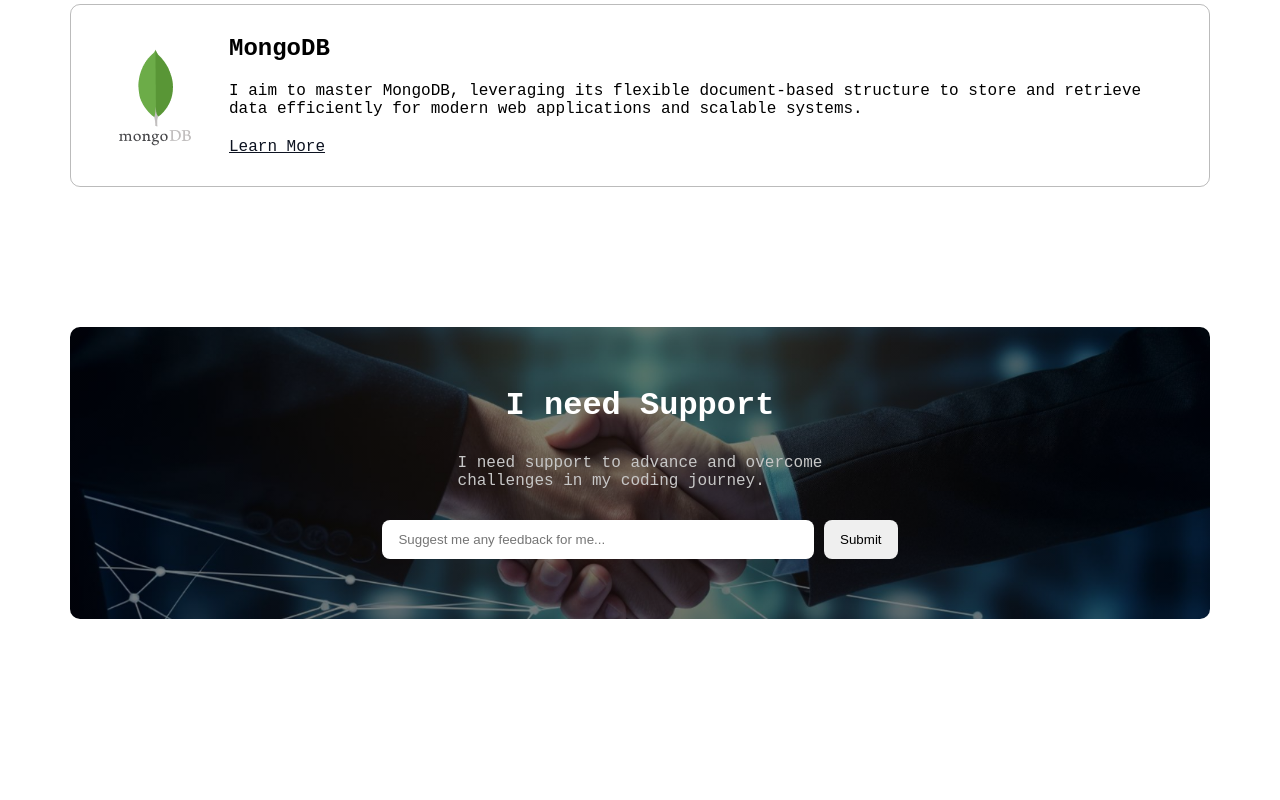
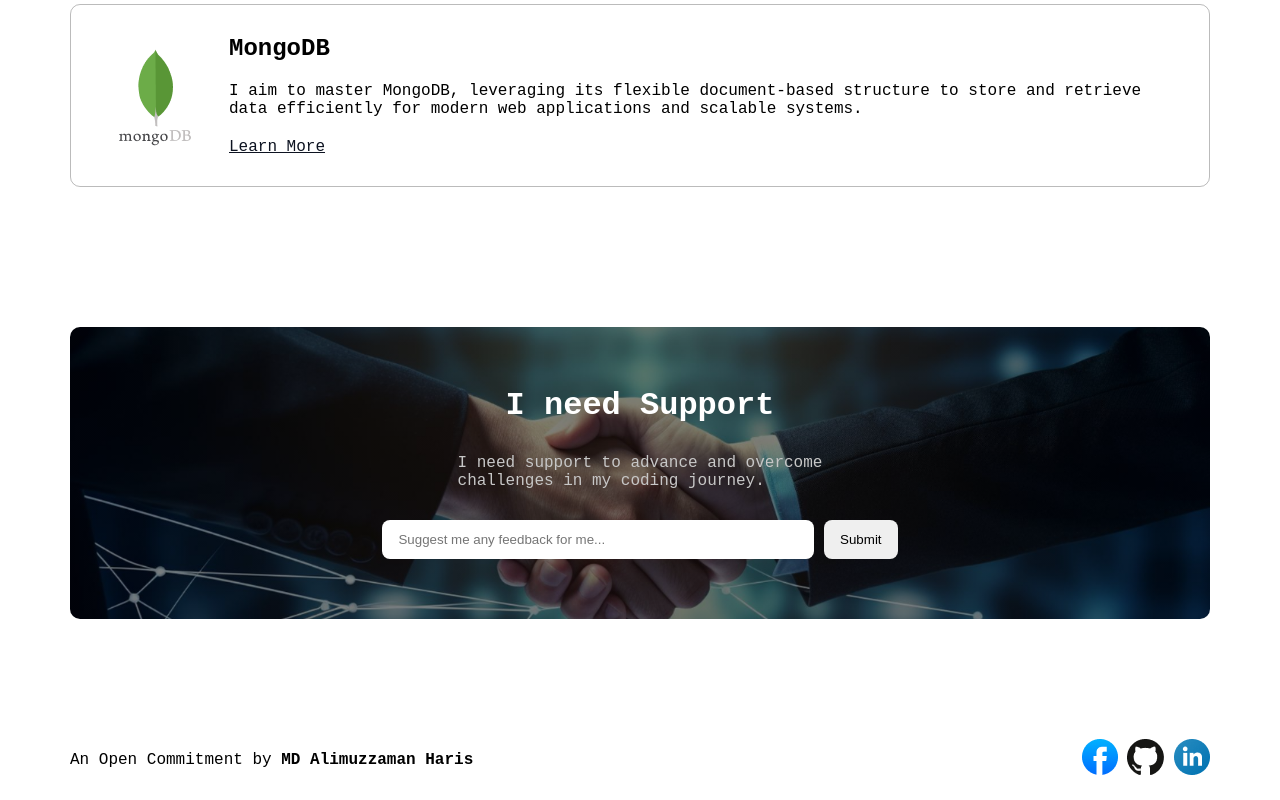
Before and after one commit to Az-Haris/Commitment-by-Haris, a plain HTML site: page index.html in a window 1280 px wide. Shown: the part 4078-4878 px from the top of the page. Before the commit the page ends 4837 px from the top, so only its background shows below. Drawn offline with Linux system fonts and the light colour scheme; a web font is replaced by a local one.

Commit message:
Completed footer and linkup with contact button

```diff
--- a/index.html
+++ b/index.html
@@ -154,5 +154,13 @@
                 </form>
             </section>
     </main>
+    <footer id="footer">
+        <p class="copy">An Open Commitment by <strong>MD Alimuzzaman Haris</strong></p>
+        <div class="social">
+            <a href="https://www.facebook.com/alimuzzaman.haris" target="_blank"><img src="./assets/facebook.png" alt=""></a>
+            <a href="https://github.com/Az-Haris" target="_blank"><img src="./assets/github.png" alt=""></a>
+            <a href="https://www.linkedin.com/in/alimuzzaman-haris/" target="_blank"><img src="./assets/linkedin-icon 1.png" alt=""></a>
+        </div>
+    </footer>
 </body>
 </html>
--- a/style.css
+++ b/style.css
@@ -204,7 +204,7 @@ nav a{
 /* Support CSS */
 .support{
     max-width: 1140px;
-    margin: 0 auto 140px;
+    margin: 0 auto 100px;
     background: linear-gradient(rgba(0,0,0,0.5), rgba(0,0,0,0.5)), url("./assets/handshake.jpg") center;
 
     background-size: cover;
@@ -231,3 +231,14 @@ nav a{
 .support input[type="text"]{
     width: 400px;
 }
+
+
+/* Footer CSS */
+footer{
+    display: flex;
+    justify-content: space-between;
+    align-items: center;
+    max-width: 1140px;
+    margin: auto;
+    padding: 20px 0;
+}
```
Also changed, not shown: 1 other file.
